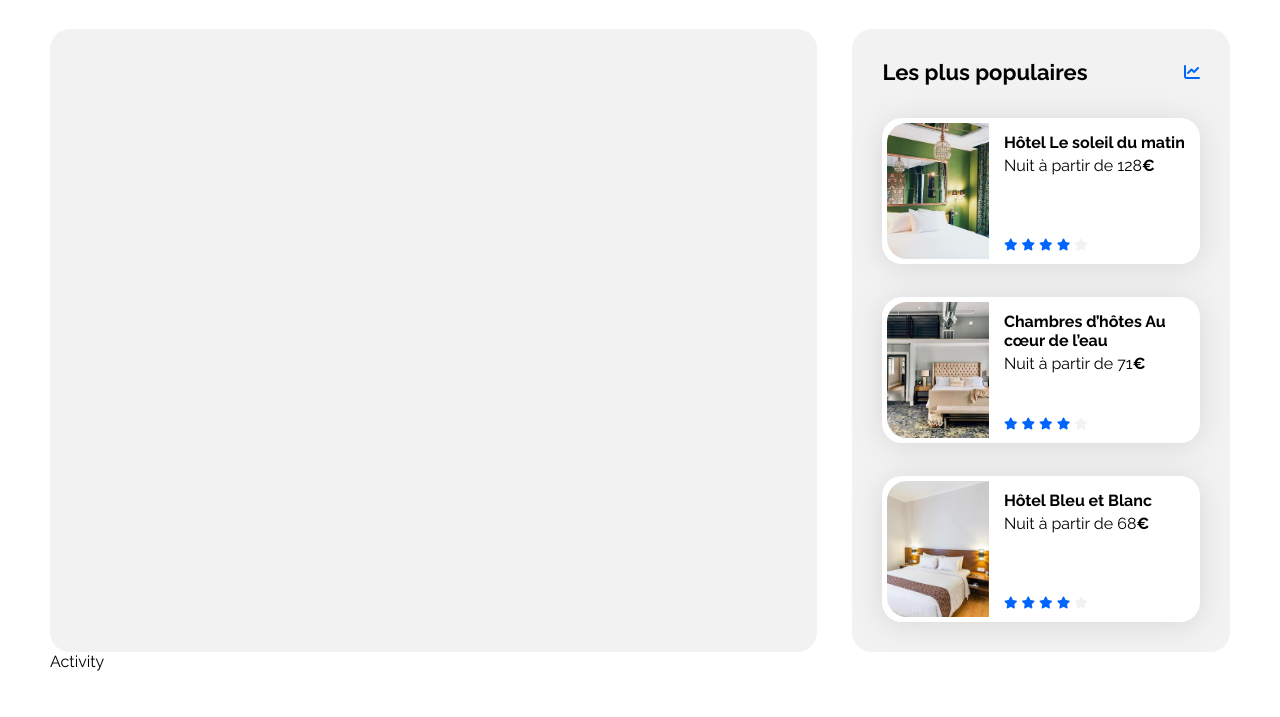
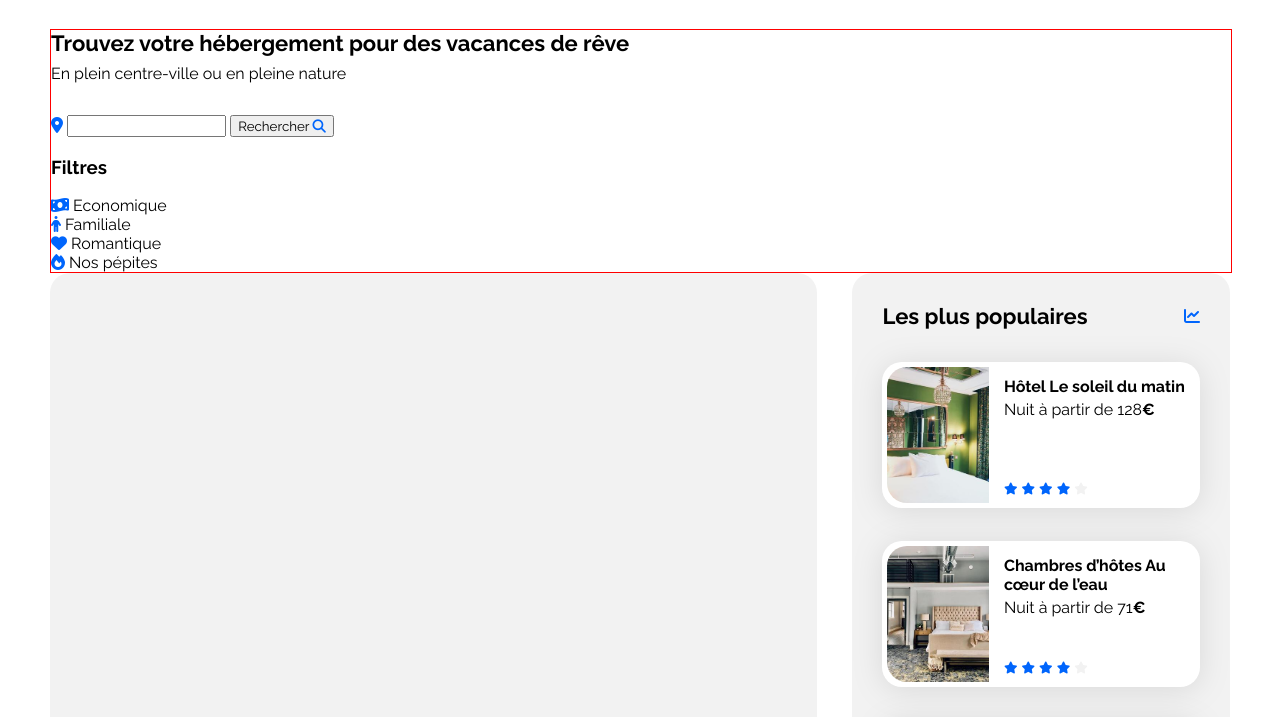
Before and after one commit to Lokki68/booki, a plain HTML site: page index.html in a window 1280 px wide. Shown: the part 51-768 px from the top of the page. Drawn offline with Linux system fonts and the light colour scheme.

Commit message:
add search_band base & style desktop title zone
add title_zone
add search_zone
add filter_zone

```diff
--- a/css/style.css
+++ b/css/style.css
@@ -11,6 +11,10 @@
 
 .fa-solid {
   color: var(--main-color);
+}
+
+.test_zone {
+  border: 1px solid red;
 }
 
 body {
@@ -74,6 +78,33 @@ body {
 .nav-button:hover a {
   color: var(--main-color);
 }
+
+.search_band {
+  width: 100%;
+}
+
+.title_zone {
+  display: flex;
+  flex-direction: column;
+  gap: 8px;
+  margin-bottom: 2rem;
+}
+
+.title_zone h2 {
+  font-weight: 700;
+  font-size: 22px;
+  margin: 0;
+}
+
+.title_zone p {
+  margin: 0;
+}
+
+
+
+.search_zone {}
+
+.filter_zone {}
 
 .main-container {
   width: 100%;
--- a/index.html
+++ b/index.html
@@ -37,6 +37,43 @@
       </nav>
     </header>
     <div class="main-container">
+      <div class="search_band test_zone">
+        <div class="title_zone">
+          <h2>Trouvez votre hébergement pour des vacances de rêve</h2>
+          <p>En plein centre-ville ou en pleine nature</p>
+        </div>
+        <div class="search_zone" >
+          <form class="search_form" >
+            <i class="fa-solid fa-location-dot"></i>
+            <input type="search" name="recherche" id="recherche">
+            <button class="search_button" >
+              <span>Rechercher</span>
+              <i class="fa-solid fa-magnifying-glass"></i>
+            </button>
+          </form>
+        </div>
+        <div class="filter_zone" >
+          <h3>Filtres</h3>
+          <div class="filter_container">
+            <div class="filter_item">
+              <i class="fa-solid fa-money-bill-wave"></i>
+              Economique
+            </div>
+            <div class="filter_item">
+              <i class="fa-solid fa-person"></i>
+              Familiale
+            </div>
+            <div class="filter_item">
+              <i class="fa-solid fa-heart"></i>
+              Romantique
+            </div>
+            <div class="filter_item">
+              <i class="fa-solid fa-fire"></i>
+              Nos pépites
+            </div>
+          </div>
+        </div>
+      </div>
       <main>
         <div id="hebergements" class="hebergements-and-populaires">
           <section class="hebergements"></section>
```
Also changed, not shown: 1 other file.
